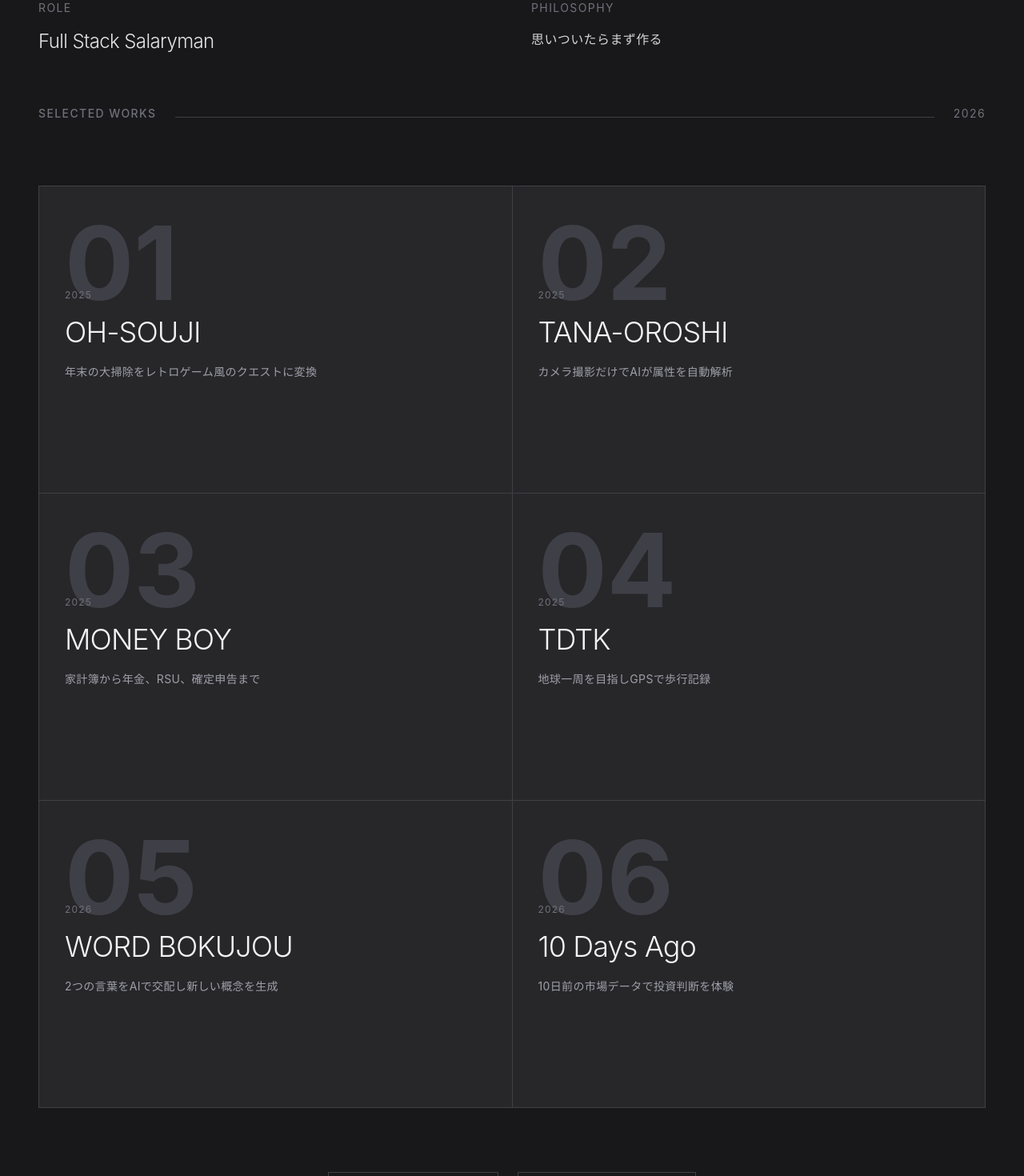
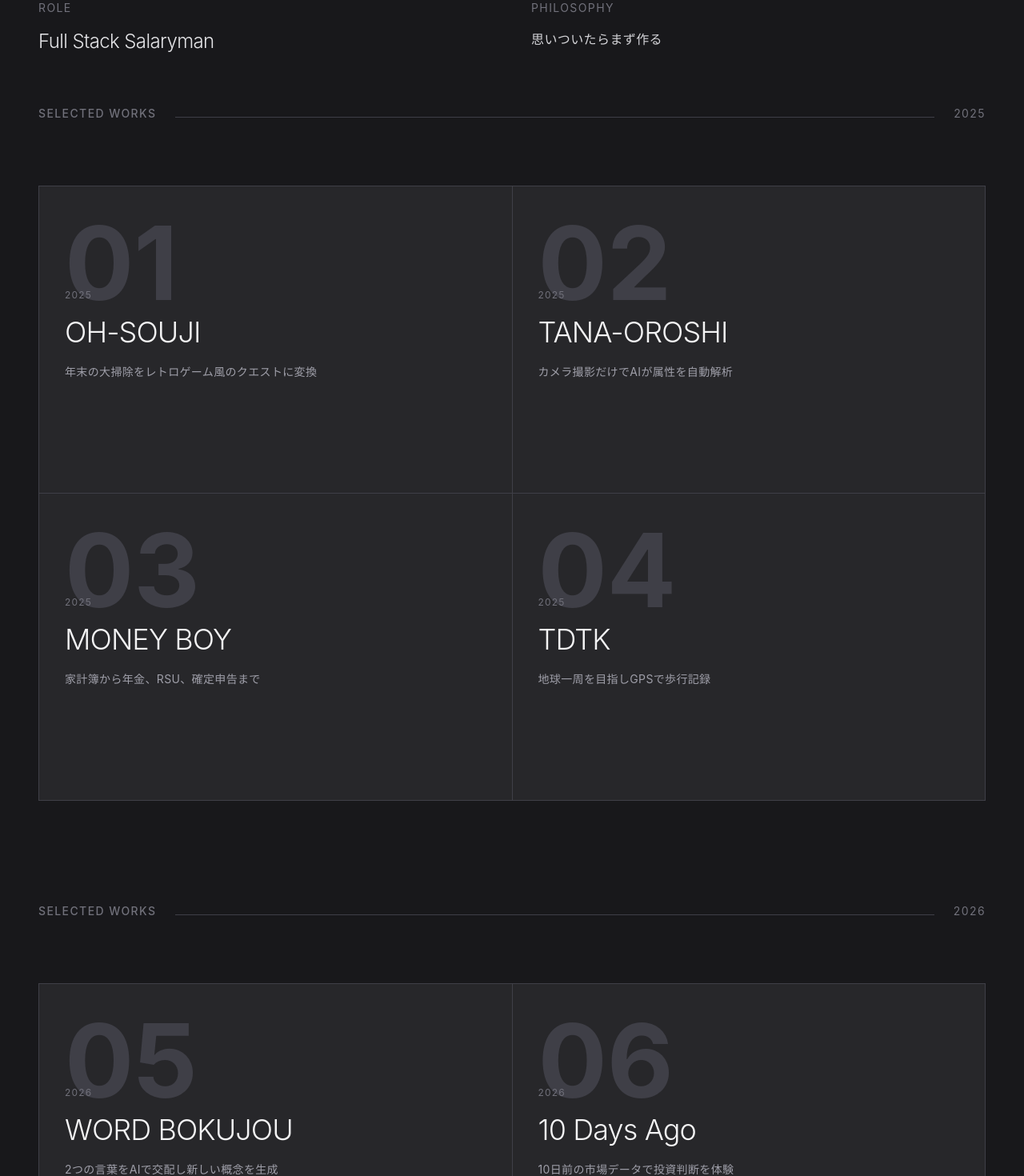
Before and after one commit to takanuri-spec/portfolio, a React (Vite) app: page / in a window 1280 px wide. Shown: the part 200-1670 px from the top of the page at 80% size. Built offline with nearby package versions, Linux system fonts and the light colour scheme.

Commit message:
feat: split project listing by year (2025 and 2026)

```diff
--- a/src/app/App.tsx
+++ b/src/app/App.tsx
@@ -14,6 +14,30 @@ export default function App() {
           description={profile.description}
         />
 
+        {/* 2025 Section */}
+        <div className="mb-20">
+          <div className="flex items-baseline gap-6 mb-4">
+            <h2 className="text-sm tracking-widest text-zinc-500 uppercase">
+              Selected Works
+            </h2>
+            <div className="flex-1 h-px bg-zinc-700"></div>
+            <span className="text-sm tracking-widest text-zinc-500">
+              2025
+            </span>
+          </div>
+        </div>
+
+        <div className="grid grid-cols-1 lg:grid-cols-2 border-l border-t border-zinc-700 mb-32">
+          {services.filter(s => s.year === '2025').map(service => (
+            <ServiceCard
+              key={service.id}
+              service={service}
+              index={services.findIndex(s => s.id === service.id)}
+            />
+          ))}
+        </div>
+
+        {/* 2026 Section */}
         <div className="mb-20">
           <div className="flex items-baseline gap-6 mb-4">
             <h2 className="text-sm tracking-widest text-zinc-500 uppercase">
@@ -27,8 +51,12 @@ export default function App() {
         </div>
 
         <div className="grid grid-cols-1 lg:grid-cols-2 border-l border-t border-zinc-700">
-          {services.map((service, index) => (
-            <ServiceCard key={service.id} service={service} index={index} />
+          {services.filter(s => s.year === '2026').map(service => (
+            <ServiceCard
+              key={service.id}
+              service={service}
+              index={services.findIndex(s => s.id === service.id)}
+            />
           ))}
         </div>
 
```
